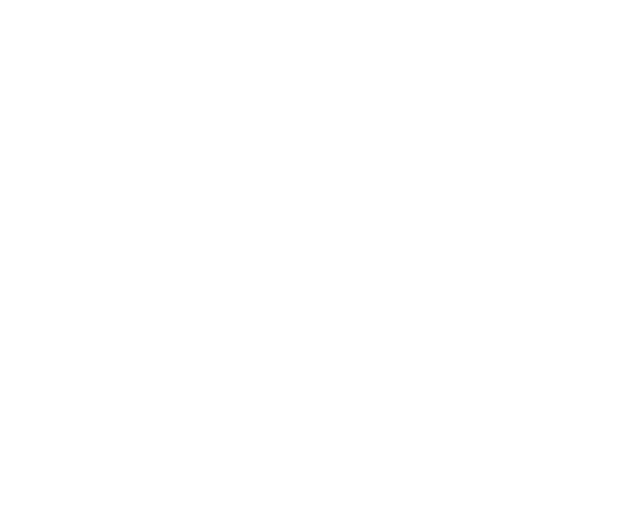
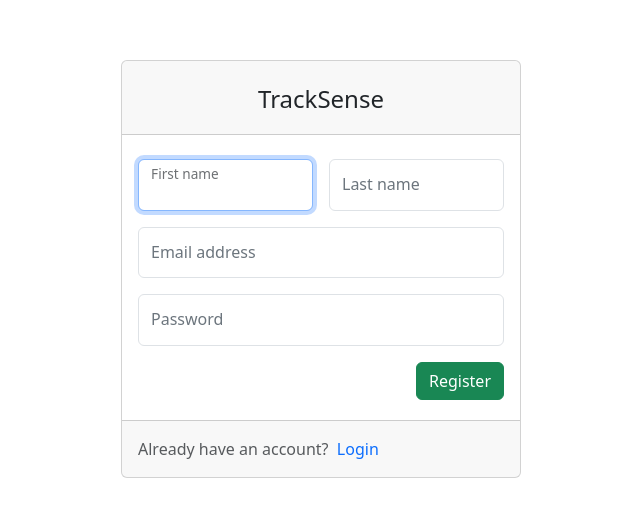
Before and after one commit to Tommy-Zhou123/TrackSense, a React (Vite) app in the folder TrackSense/: page /register in a window 1280 px wide. Before the commit this address had no page. Shown: the part 131-648 px from the top of the page, without its empty margins (319-959 px from the left). Built offline with nearby package versions, Linux system fonts and the light colour scheme.

Commit message:
Expand/collapse all + login and registration

```diff
--- a/TrackSense/src/App.tsx
+++ b/TrackSense/src/App.tsx
@@ -5,6 +5,7 @@ import { Routes, Route } from 'react-router-dom'
 // import ShowExpense from './pages/ShowExpense'
 import Expenses from './pages/Expenses.tsx'
 import LoginPage from './pages/Login.tsx'
+import RegistrationPage from './pages/Registration.tsx'
 // import EditExpense from './pages/EditExpense'
 // import DeleteExpense from './pages/DeleteExpense'
 
@@ -23,6 +24,7 @@ function App() {
     <Routes>
       <Route path="/expenses" element={<Expenses />} />
       <Route path="/login" element={<LoginPage />} />
+      <Route path="/register" element={<RegistrationPage />} />
       {/*<Route path="/expenses/add" element={<AddExpense />} />
       <Route path="/expenses/details/:id" element={<ShowExpense />} />
       <Route path="/expenses/edit/:id" element={<EditExpense />} />
--- a/TrackSense/src/pages/Expenses.tsx
+++ b/TrackSense/src/pages/Expenses.tsx
@@ -18,7 +18,7 @@ import { SortAlphaDown, SortNumericDown, SortDown, SortUp, SortAlphaUp, SortNume
 
 interface Expense {
     _id: number,
-    date: Date, //TODO: CHANGE to DATE type
+    date: Date,
     account: string,
     vendor: string,
     category: string,
@@ -377,7 +377,17 @@ const Expenses = () => {
 
     function updateExpanded(id: number): void {
         let expandedCopy = new Map(expanded);
-        expandedCopy.set(id.toString(), !expanded.get(id.toString()));
+        if (id === 1) {
+            expandedCopy.forEach((value, key) => {
+                expandedCopy.set(key, true);
+            });
+        } else if (id === -1) {
+            expandedCopy.forEach((value, key) => {
+                expandedCopy.set(key, false);
+            });
+        } else {
+            expandedCopy.set(id.toString(), !expanded.get(id.toString()));
+        }
         setExpanded(expandedCopy);
     }
 
@@ -401,8 +411,8 @@ const Expenses = () => {
                 <Row className='align-items-center mt-3 mb-4'>
                     <Col>
                         <Stack direction="horizontal">
-                            <div className="me-3">Group By:</div>
-                            <Dropdown data-bs-theme="light">
+                            <div className="me-2">Group By:</div>
+                            <Dropdown className="me-3" data-bs-theme="light">
                                 <Dropdown.Toggle id="groupBy" variant="outline-dark">
                                     {groupMode[0].toUpperCase() + groupMode.slice(1)}
                                 </Dropdown.Toggle>
@@ -415,6 +425,14 @@ const Expenses = () => {
                                     <Dropdown.Item onClick={() => { sortBy("category"); setGroupMode("category"); populateExpanded(); }}>Category</Dropdown.Item>
                                 </Dropdown.Menu>
                             </Dropdown>
+                            {groupMode !== "none" ?
+                                <>
+                                    <Button className="me-2" variant="outline-dark" onClick={() => { updateExpanded(1) }}>Expand All</Button>
+                                    <Button variant="outline-dark" onClick={() => { updateExpanded(-1) }}>Collapse All</Button>
+                                </>
+                                : ""
+                            }
+
                         </Stack>
                     </Col >
                     <Col className='ms-auto my-auto text-end'>
--- a/TrackSense/src/pages/Login.tsx
+++ b/TrackSense/src/pages/Login.tsx
@@ -1,13 +1,21 @@
+import axios from "axios";
 import { useState } from "react"
 import { Button, FloatingLabel } from "react-bootstrap";
 import Form from 'react-bootstrap/Form';
+import { redirect } from "react-router-dom";
 
 function LoginPage() {
     const [email, setEmail] = useState("")
     const [password, setPassword] = useState("")
 
     function handleLogin() {
-
+        axios.post(`http://localhost:3000/register/`, { email, password })
+            .then(() => {
+                redirect('/expenses')
+            })
+            .catch((err) => {
+                alert("Error registering, please try again: " + err)
+            })
     }
 
     return (
@@ -24,7 +32,6 @@ function LoginPage() {
                             className="mb-3 mt-2 text-secondary"
                         >
                             <Form.Control
-                                autoFocus
                                 required
                                 value={email}
                                 type="email"
@@ -55,8 +62,8 @@ function LoginPage() {
                         </div>
                     </Form>
                 </div>
-                <div className="card-footer text-muted">
-                    <button className="btn btn-link text-primary text-decoration-none">Sign Up</button>
+                <div className="card-footer text-muted py-3">
+                    Don't have an account?&nbsp;&nbsp;<a href="/register" className="text-decoration-none">Register</a>
                 </div>
             </div>
         </div >
--- /dev/null
+++ b/TrackSense/src/pages/Registration.tsx
@@ -0,0 +1,117 @@
+import axios from "axios";
+import { useState } from "react"
+import { Button, FloatingLabel, Stack } from "react-bootstrap";
+import Form from 'react-bootstrap/Form';
+import { redirect } from "react-router-dom";
+
+interface User {
+    firstName: string,
+    lastName: string,
+    email: string,
+    password?: string
+}
+
+function RegistrationPage() {
+    const [firstName, setFirstName] = useState("")
+    const [lastName, setLastName] = useState("")
+    const [email, setEmail] = useState("")
+    const [password, setPassword] = useState("")
+
+    function handleRegister() {
+        let user: User = { firstName, lastName, email, password }
+        axios.post(`http://localhost:3000/register/`, user)
+            .then(() => {
+                redirect('/login')
+            })
+            .catch((err) => {
+                alert("Error registering, please try again: " + err)
+            })
+    }
+
+    return (
+        <div className="min-vh-100 d-flex align-items-center justify-content-center">
+            <div className="card" style={{ width: "25rem" }}>
+                <div className="card-header">
+                    <h4 className="card-title mt-3 pb-1 text-center">TrackSense</h4>
+                </div>
+                <div className="card-body">
+                    <Form onSubmit={handleRegister}>
+                        <Stack className="mb-3 mt-2" direction="horizontal" gap={3}>
+                            <FloatingLabel
+                                controlId="floatingInput"
+                                label="First name"
+                                className="text-secondary"
+                            >
+                                <Form.Control
+                                    autoFocus
+                                    required
+                                    value={firstName}
+                                    type="text"
+                                    aria-label="first name"
+                                    aria-describedby="first name"
+                                    placeholder="First Name"
+                                    onChange={(e: React.ChangeEvent<HTMLInputElement>) => setFirstName(e.target.value)}
+                                />
+                            </FloatingLabel>
+                            <FloatingLabel
+                                controlId="floatingInput"
+                                label="Last name"
+                                className="text-secondary"
+                            >
+                                <Form.Control
+                                    required
+                                    value={lastName}
+                                    type="text"
+                                    aria-label="last name"
+                                    aria-describedby="last name"
+                                    placeholder="Last Name"
+                                    onChange={(e: React.ChangeEvent<HTMLInputElement>) => setLastName(e.target.value)}
+                                />
+                            </FloatingLabel>
+                        </Stack>
+
+                        <FloatingLabel
+                            controlId="floatingInput"
+                            label="Email address"
+                            className="mb-3 mt-2 text-secondary"
+                        >
+                            <Form.Control
+                                required
+                                value={email}
+                                type="email"
+                                aria-label="email"
+                                aria-describedby="email"
+                                placeholder="Email address"
+                                onChange={(e: React.ChangeEvent<HTMLInputElement>) => setEmail(e.target.value)}
+                            />
+                        </FloatingLabel>
+                        <FloatingLabel
+                            controlId="floatingInput2"
+                            label="Password"
+                            className="mb-3 text-secondary"
+                        >
+                            <Form.Control
+                                required
+                                className="mb-3"
+                                value={password}
+                                type="password"
+                                aria-label="password"
+                                aria-describedby="password"
+                                placeholder="Password"
+                                onChange={(e: React.ChangeEvent<HTMLInputElement>) => setPassword(e.target.value)}
+                            />
+                        </FloatingLabel>
+                        <div className="text-end">
+                            <Button type="submit" className="btn btn-success mb-1">Register</Button>
+                        </div>
+                    </Form>
+                </div>
+                <div className="card-footer text-muted py-3">
+                    Already have an account?&nbsp;&nbsp;<a href="/login" className="text-decoration-none">Login</a>
+                </div>
+            </div>
+        </div >
+    )
+}
+
+export default RegistrationPage
```
Also changed, not shown: 2 other files (tests, documents, lock files or other folders).
